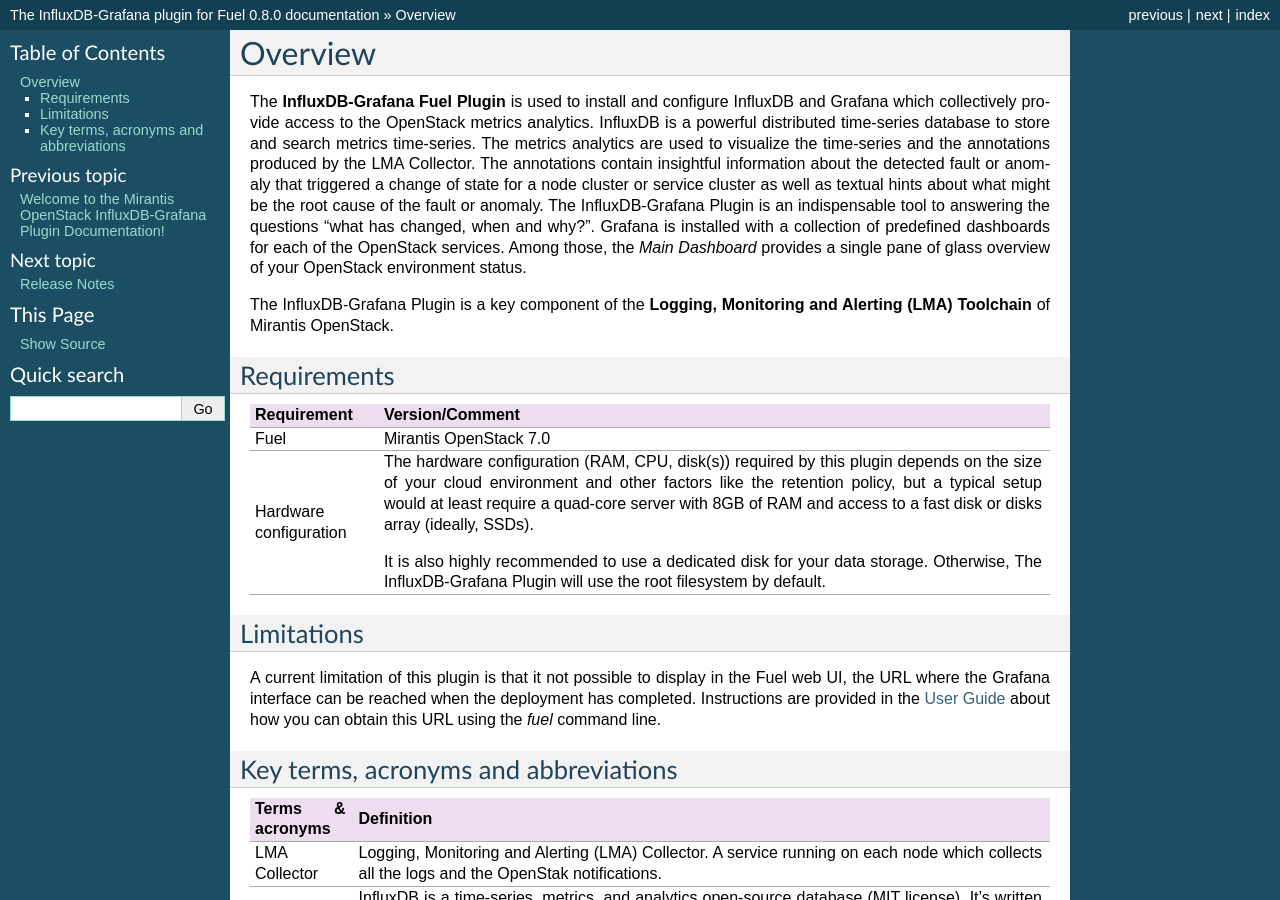
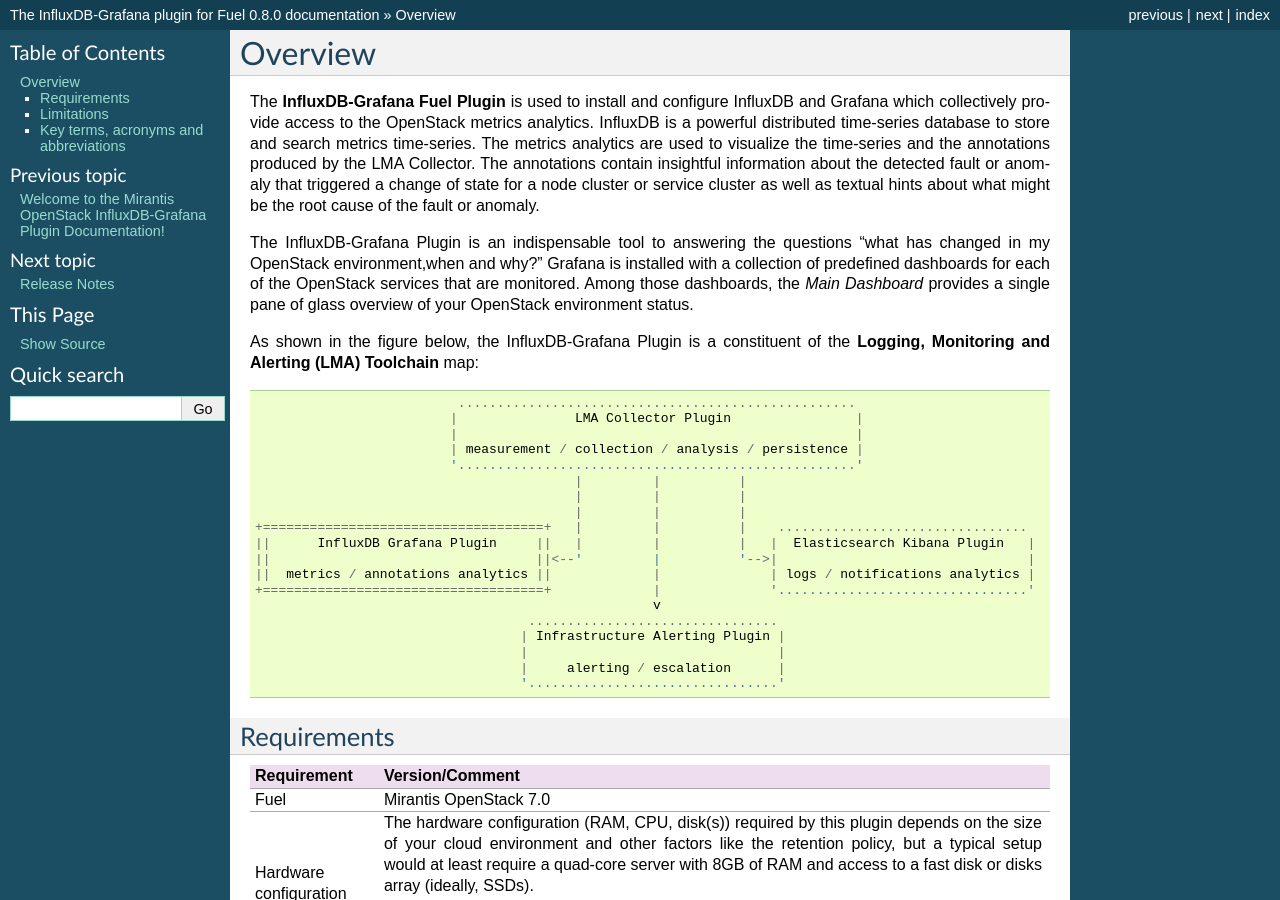
Before and after one commit to openstack-archive/fuel-plugin-influxdb-grafana, a Sphinx documentation site: the page built from doc/source/overview.rst, in a window 1280 px wide and 900 px high. Built offline with Sphinx 7.4.7, drawn with Linux system fonts in a browser that asks for light colours.

Commit message:
Added LMA Toolchain schema and improved figures integration.
Change-Id: I6b4611893d4b75034eab62a23e6d7875b1ac9b92

```diff
--- a/doc/source/overview.rst
+++ b/doc/source/overview.rst
@@ -12,14 +12,40 @@
 or anomaly that triggered a change of state for a node cluster or service
 cluster as well as textual hints about what might be the root cause of the
 fault or anomaly.
+
 The InfluxDB-Grafana Plugin is an indispensable tool to answering
-the questions "what has changed, when and why?". Grafana is installed with
-a collection of predefined dashboards for each of the OpenStack services.
-Among those, the *Main Dashboard* provides a single pane of glass overview
+the questions "what has changed in my OpenStack environment,when and why?"
+Grafana is installed with
+a collection of predefined dashboards for each of the OpenStack services
+that are monitored.
+Among those dashboards, the *Main Dashboard* provides a single pane of glass overview
 of your OpenStack environment status.
 
-The InfluxDB-Grafana Plugin is a key component of the
-**Logging, Monitoring and Alerting (LMA) Toolchain** of Mirantis OpenStack.
+As shown in the figure below, the InfluxDB-Grafana Plugin is a constituent of the
+**Logging, Monitoring and Alerting (LMA) Toolchain** map::
+
+
+                             ...................................................
+                            |               LMA Collector Plugin                |
+                            |                                                   |
+                            | measurement / collection / analysis / persistence |
+                            '...................................................'
+                                            |         |          |
+                                            |         |          |
+                                            |         |          |
+   +====================================+   |         |          |    ................................
+   ||      InfluxDB Grafana Plugin     ||   |         |          |   |  Elasticsearch Kibana Plugin   |
+   ||                                  ||<--'         |          '-->|                                |
+   ||  metrics / annotations analytics ||             |              | logs / notifications analytics |
+   +====================================+             |              '................................'
+                                                      v
+                                      ................................
+                                     | Infrastructure Alerting Plugin |
+                                     |                                |
+                                     |     alerting / escalation      |
+                                     '................................'
+
+
 
 .. _plugin_requirements:
 
```
Also changed, not shown: doc/source/user.rst (+35 -5 lines).
